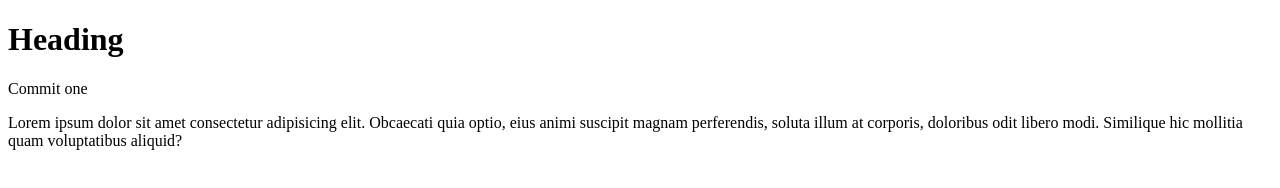
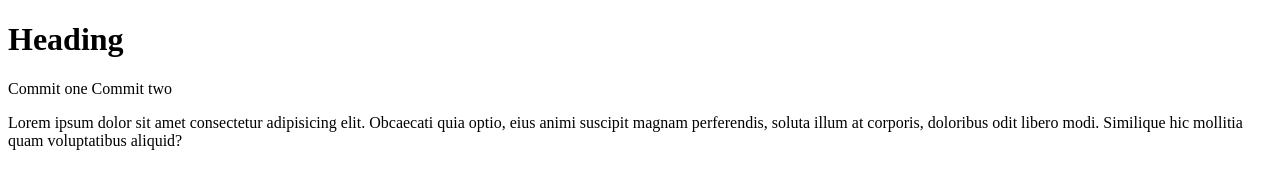
Before and after one commit to Daty26/git_test, a plain HTML site: page git/index.html in a window 1280 px wide. Drawn offline with Linux system fonts and the light colour scheme.

Commit message:
Added span commit two

```diff
--- a/git/index.html
+++ b/git/index.html
@@ -8,6 +8,7 @@
     <body>
         <h1>Heading</h1>
         <span>Commit one</span>
+        <span>Commit two</span>
         <p>Lorem ipsum dolor sit amet consectetur adipisicing elit. Obcaecati quia optio, eius animi suscipit magnam perferendis, soluta illum at corporis, doloribus odit libero modi. Similique hic mollitia quam voluptatibus aliquid?</p>
     </body>
 </html>
```
